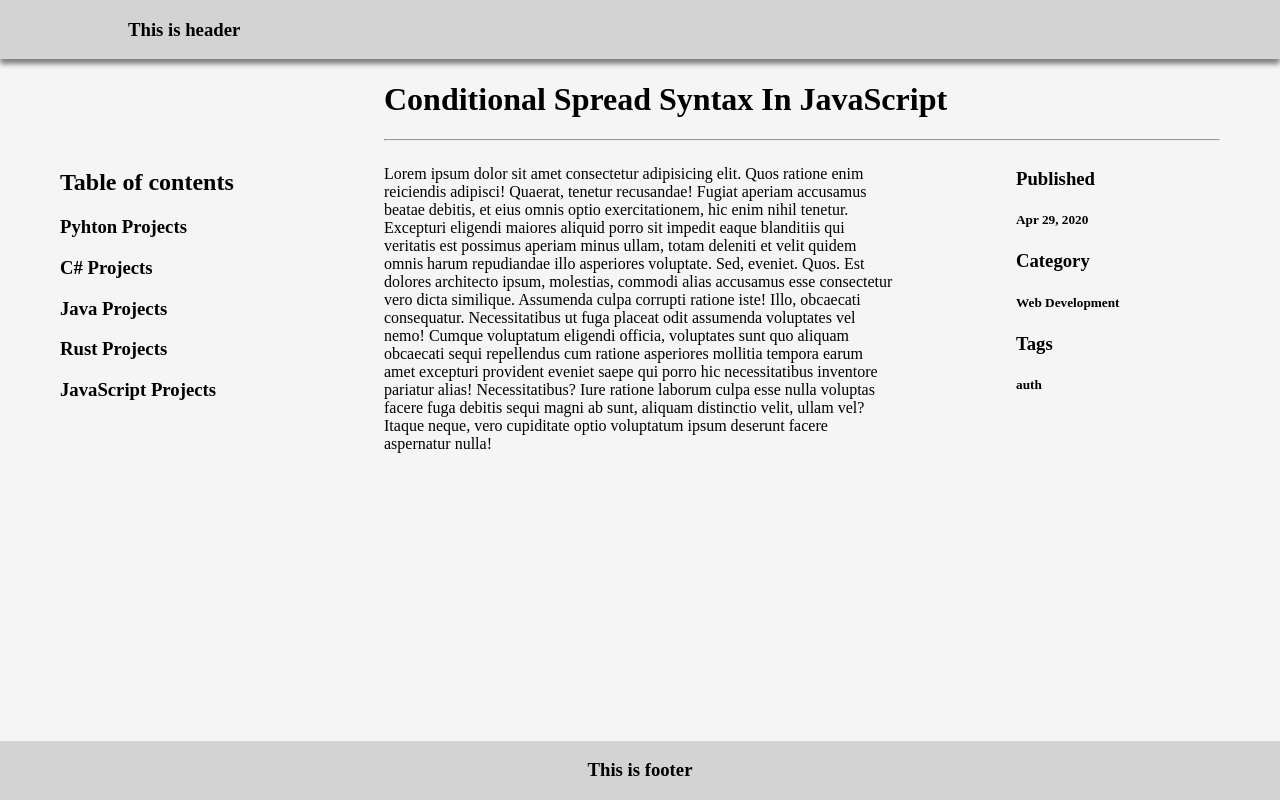
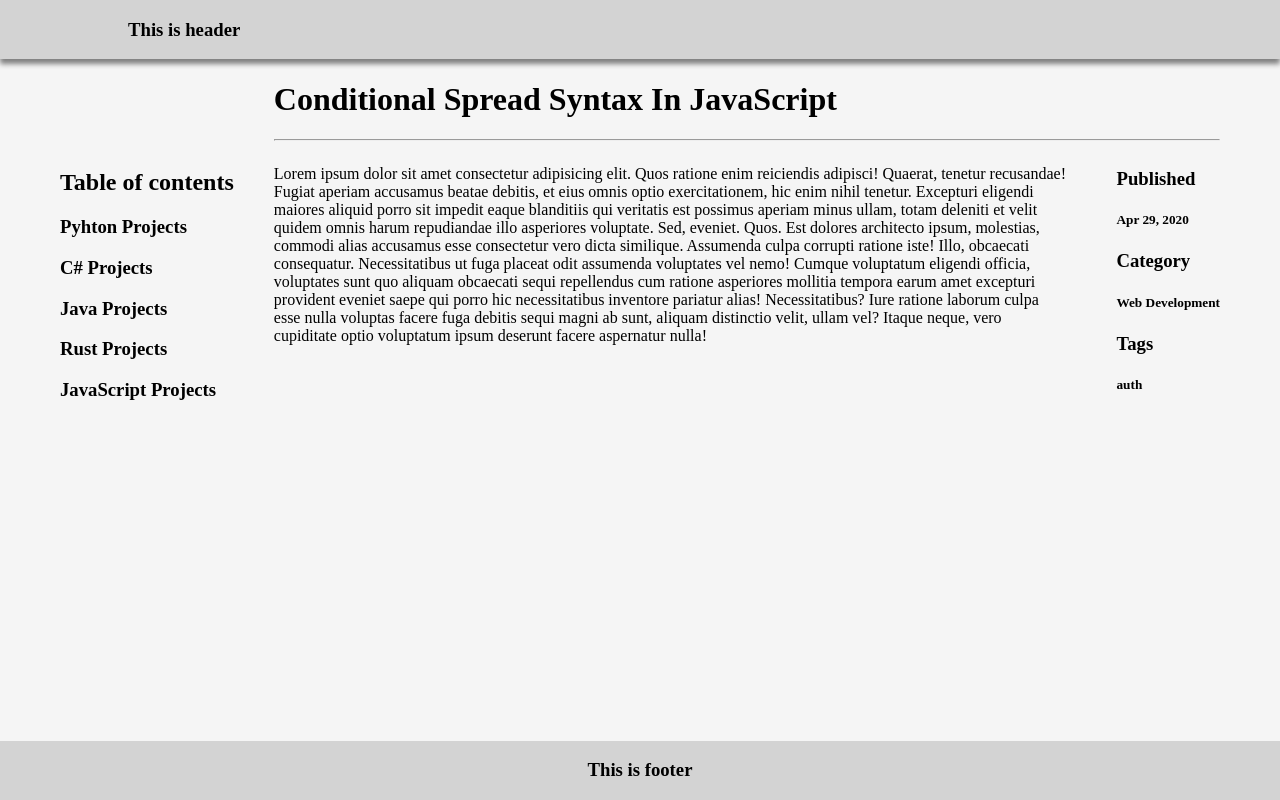
Before and after one commit to farooqalwi/CSS-Grid, a plain HTML site: page index.html in a window 1280 px wide. Drawn offline with Linux system fonts and the light colour scheme.

Commit message:
Update main.css

```diff
--- a/main.css
+++ b/main.css
@@ -9,7 +9,7 @@ body{
 .container{
     display: grid;
 
-    grid-template-columns: repeat(10, 10%);
+    grid-template-columns: repeat(12, auto);
     grid-template-rows: auto;
 
 }
@@ -23,8 +23,8 @@ body{
 
 .heading{
     grid-row: 2;
-    grid-column: 4/-1;
-    padding: 0 60px 0 0;
+    grid-column: 5/-1;
+    padding: 0 60px 0 40px;
 }
 
 .toc{
@@ -34,14 +34,14 @@ body{
 }
 
 .post{
-    grid-column: 4/8;
-    padding-bottom: 5rem;
+    grid-column: 5/10;
     grid-row: 3;
+    padding: 0 0 60px 40px;
 }
 
 .meta-data{
-    padding: 0 60px 0 120px;
-    grid-column: 8/-1;
+    padding: 0 60px 0 50px;
+    grid-column: 10/-1;
     grid-row: 3;
 }
 
```
